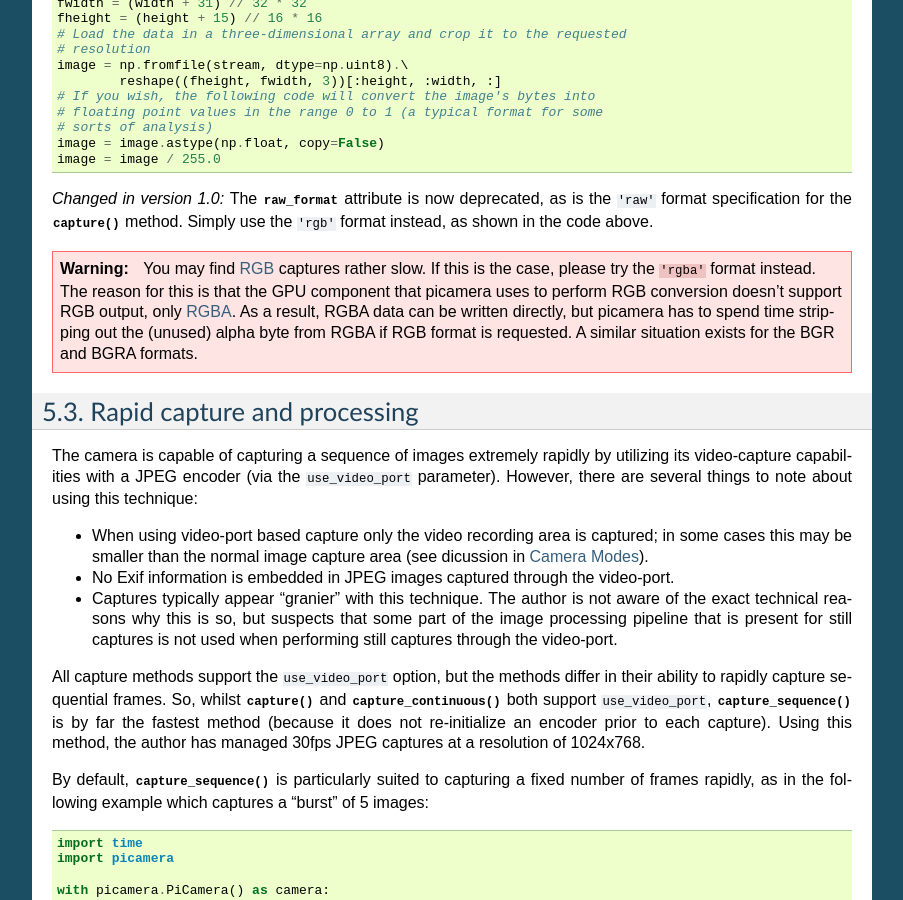
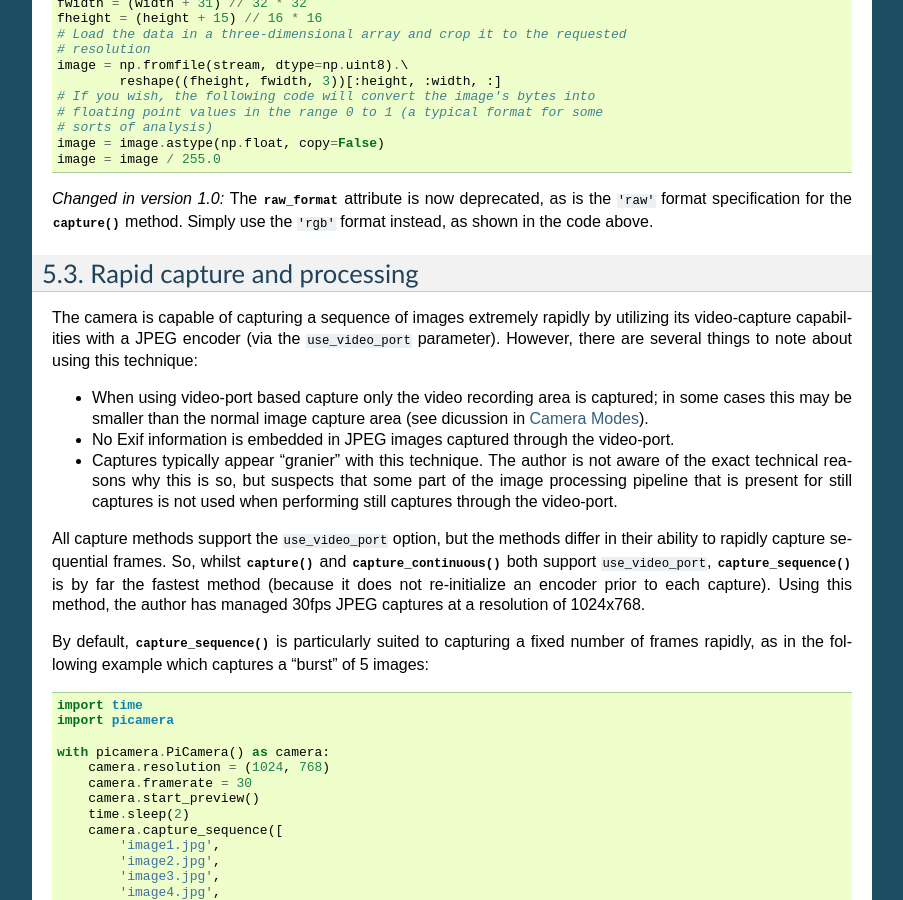
Before and after one commit to waveform80/picamera, a Sphinx documentation site: the page built from docs/recipes2.rst, in a window 1280 px wide and 900 px high, scrolled down 2699 px. Shown: the whole window, without its empty margins (198-1101 px from the left). Built offline with Sphinx 7.4.7, drawn with Linux system fonts in a browser that asks for light colours.

Commit message:
Fix #103
Well, that was easier than expected...

Conflicts:
	picamera/encoders.py

```diff
--- a/docs/recipes2.rst
+++ b/docs/recipes2.rst
@@ -191,18 +191,6 @@ Loading the resulting RGB data into a `numpy`_ array is simple::
     is the ``'raw'`` format specification for the
     :meth:`~picamera.PiCamera.capture` method. Simply use the ``'rgb'`` format
     instead, as shown in the code above.
-
-.. warning::
-
-    You may find `RGB`_ captures rather slow. If this is the case, please try
-    the ``'rgba'`` format instead. The reason for this is that the GPU component
-    that picamera uses to perform RGB conversion doesn't support RGB output,
-    only `RGBA`_. As a result, RGBA data can be written directly, but picamera
-    has to spend time stripping out the (unused) alpha byte from RGBA if RGB
-    format is requested. A similar situation exists for the BGR and BGRA
-    formats.
-
-
 
 
 .. _rapid_capture:
```
Also changed, not shown: 2 other files.
